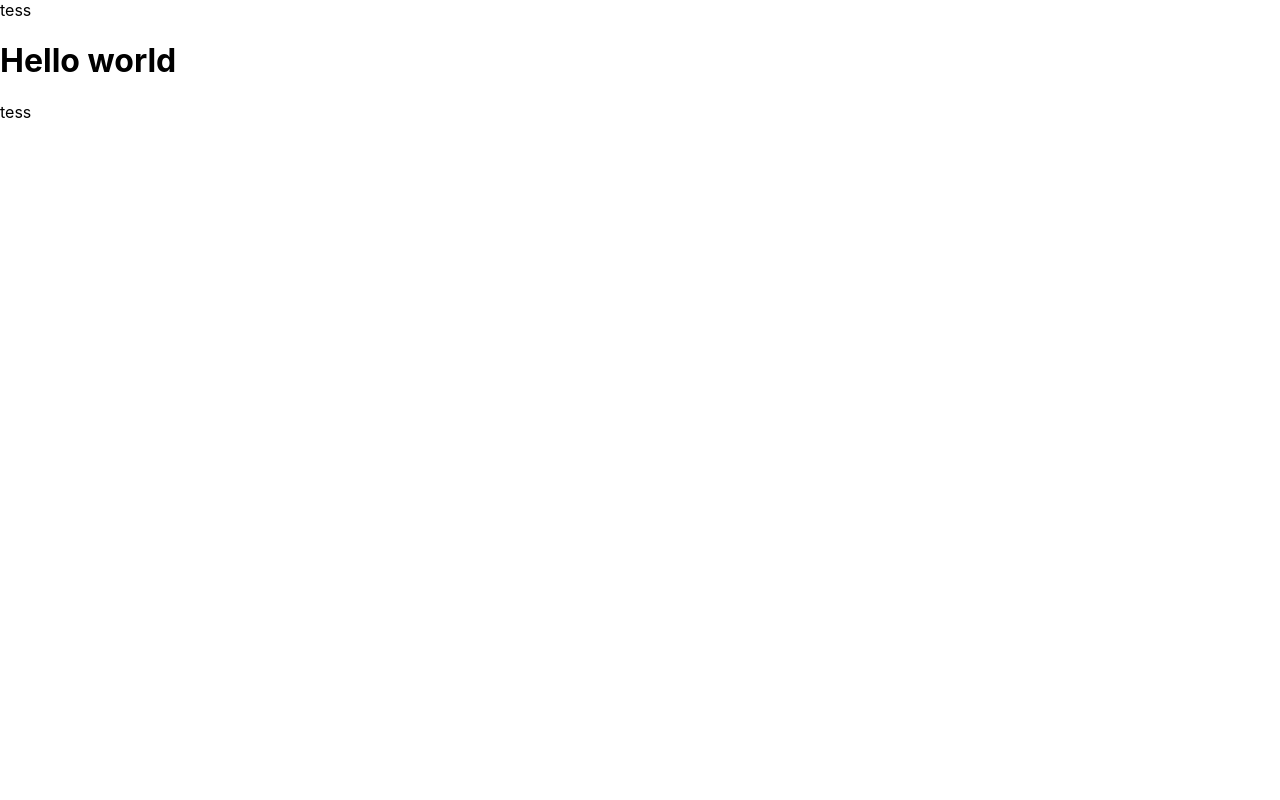
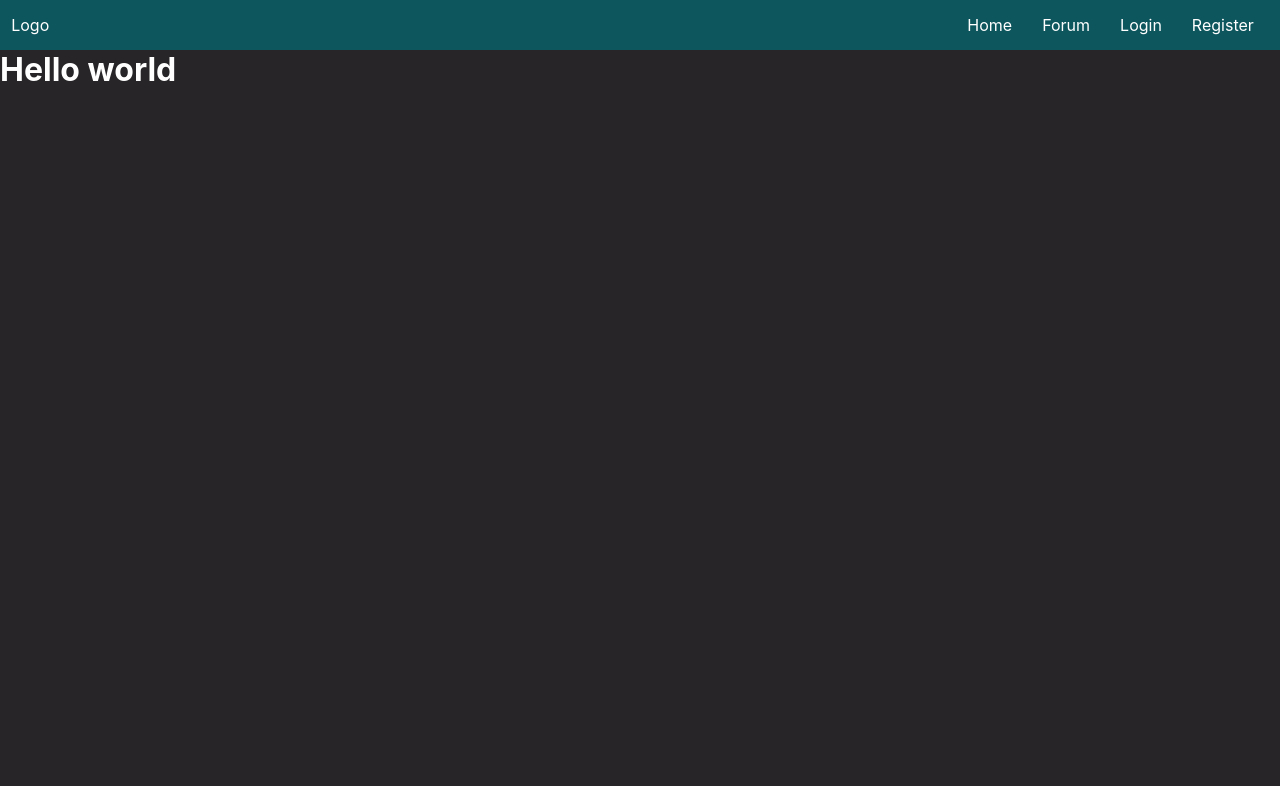
Before and after one commit to farsikogama/PROJECT-REACT-FE-social-media-clone, a React (Create React App) app: page / in a window 1280 px wide. Built offline with nearby package versions, Linux system fonts and the light colour scheme.

Commit message:
boilerplate done

```diff
--- a/src/components/Footer/Footer.jsx
+++ b/src/components/Footer/Footer.jsx
@@ -1,9 +1,10 @@
 import React, { Fragment } from 'react'
+import './footer.css'
 
 const Footer = () => {
   return (
     <Fragment>
-      <div> tess</div>
+      <div className='footer-container'> tess</div>
     </Fragment>
   )
 }
--- /dev/null
+++ b/src/components/Footer/footer.css
@@ -0,0 +1,6 @@
+.footer-container {
+  height: 50px;
+  width: 100%;
+  background: black;
+  bottom: 0;
+}
--- a/src/components/Layout/Layout.jsx
+++ b/src/components/Layout/Layout.jsx
@@ -4,12 +4,15 @@ import React from 'react'
 import Navbar from '../Navbar/Navbar'
 import Footer from '../Footer/Footer'
 
+// import styling
+import './layout.css'
+
 export default function Layout({ children }) {
   return (
     <div>
       <Navbar />
-      <div className='mt-4'>{children}</div>
-      <Footer />
+      <div className='layout-container'>{children}</div>
+      {/* <Footer /> */}
     </div>
   )
 }
--- /dev/null
+++ b/src/components/Layout/layout.css
@@ -0,0 +1,5 @@
+.layout-container {
+  width: 100%;
+  height: 92vh;
+  background: #272527;
+}
--- a/src/components/Navbar/Navbar.jsx
+++ b/src/components/Navbar/Navbar.jsx
@@ -1,9 +1,18 @@
 import React, { Fragment } from 'react'
+import './navbar.css'
 
 const Navbar = () => {
   return (
     <Fragment>
-      <div> tess</div>
+      <div className='navbar-container'>
+        <div className='logo'>Logo</div>
+        <div className='link'>
+          <div>Home</div>
+          <div>Forum</div>
+          <div>Login</div>
+          <div>Register</div>
+        </div>
+      </div>
     </Fragment>
   )
 }
--- /dev/null
+++ b/src/components/Navbar/navbar.css
@@ -0,0 +1,23 @@
+.navbar-container {
+  height: 50px;
+  width: 100%;
+  padding: 0.7rem;
+  display: flex;
+  justify-content: space-between;
+  align-items: center;
+  background: #0e565d;
+  top: 0;
+  color: white;
+  font-weight: 400;
+  box-sizing: border-box;
+}
+
+.link {
+  display: flex;
+  justify-content: space-between;
+  align-items: center;
+}
+
+.link div {
+  margin: 0 15px;
+}
--- a/src/index.css
+++ b/src/index.css
@@ -1,3 +1,8 @@
+* {
+  margin: 0;
+  padding: 0;
+}
+
 body {
   margin: 0;
   font-family: -apple-system, BlinkMacSystemFont, 'Segoe UI', 'Roboto', 'Oxygen',
@@ -5,6 +10,7 @@ body {
     sans-serif;
   -webkit-font-smoothing: antialiased;
   -moz-osx-font-smoothing: grayscale;
+  color: white;
 }
 
 code {
```
